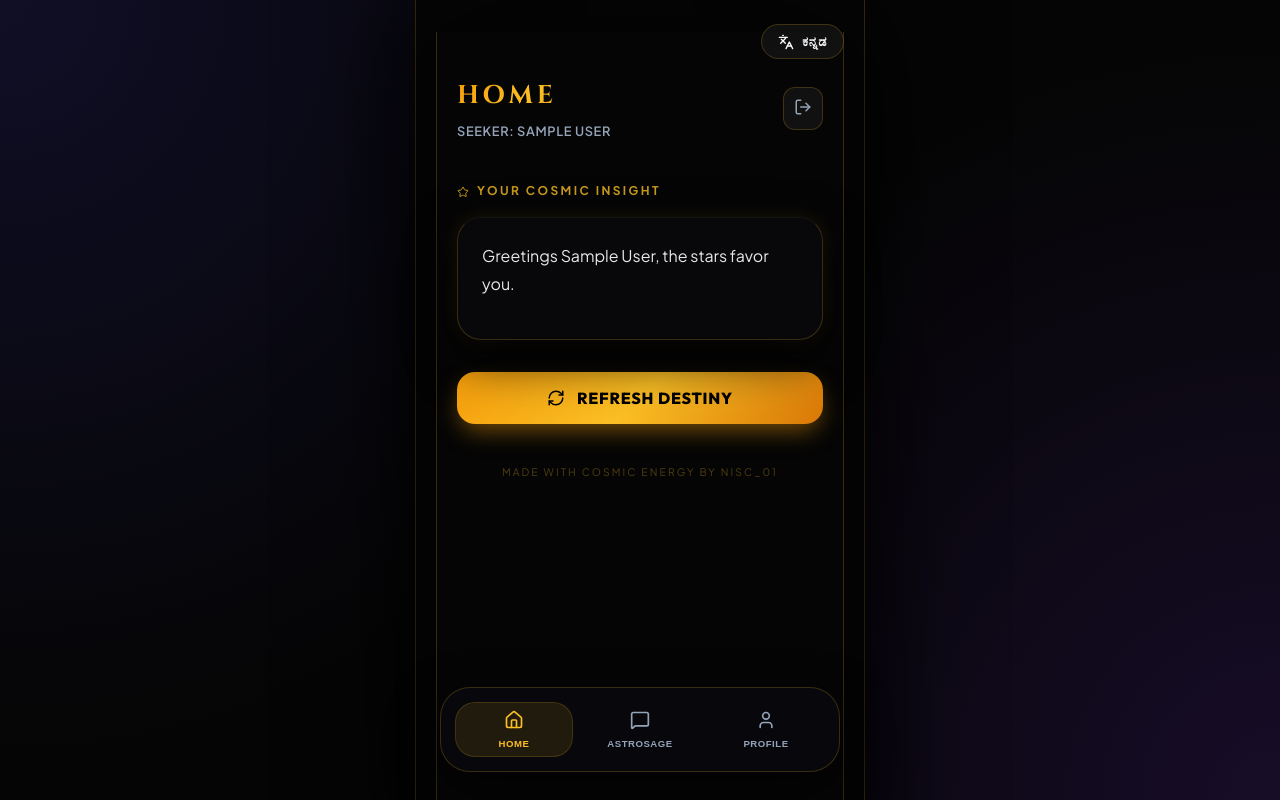
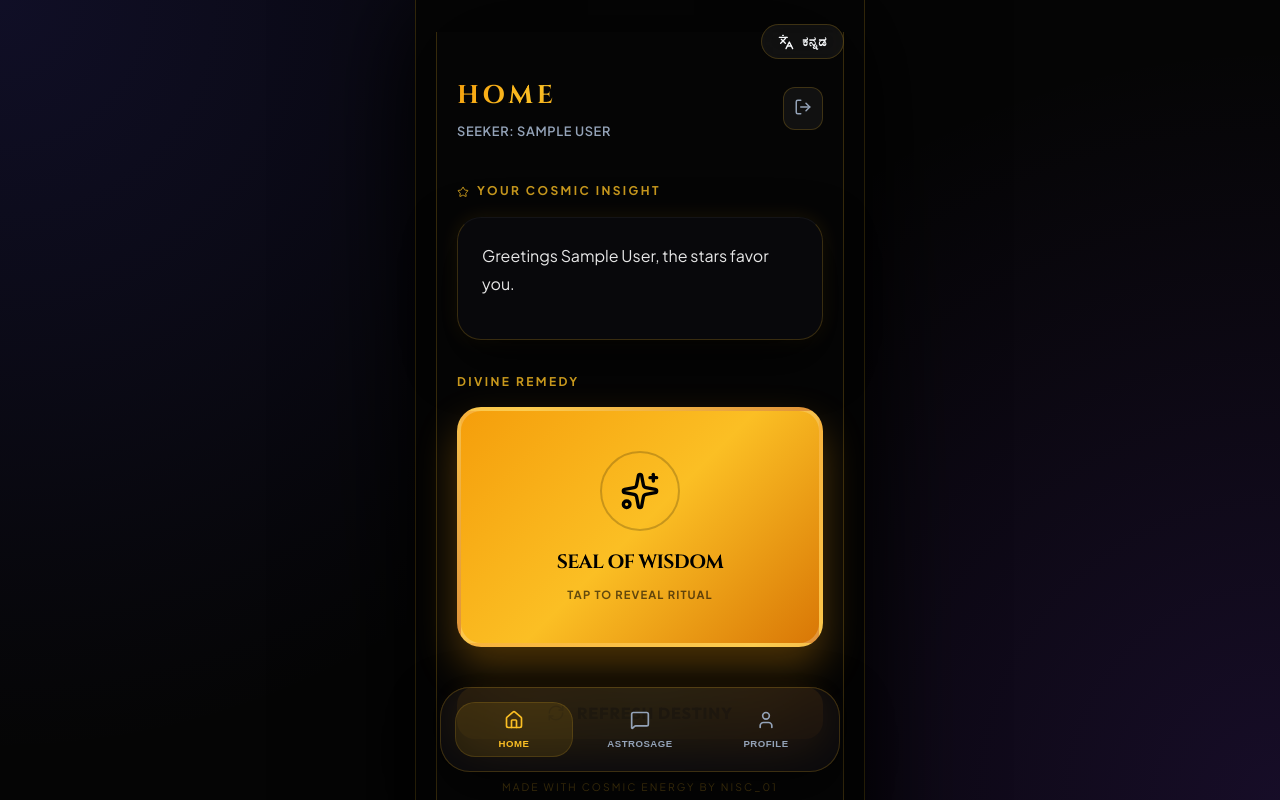
Before and after one commit to nischiths07/astro_raga, a Next.js app: page /dashboard in a window 1280 px wide. Built offline with nearby package versions, Linux system fonts and the light colour scheme; no server answers; sample sign-in values are in the browser's storage.

Commit message:
New Feature: Interactive 3D Digital Remedy Card with flip animation

```diff
--- a/src/app/dashboard/page.tsx
+++ b/src/app/dashboard/page.tsx
@@ -11,6 +11,7 @@ export default function Dashboard() {
   const [profile, setProfile] = useState<any>(null);
   const [prediction, setPrediction] = useState<string>("");
   const [loading, setLoading] = useState(false);
+  const [flipped, setFlipped] = useState(false);
   const router = useRouter();
   const { t, language } = useLanguage();
 
@@ -109,7 +110,9 @@ export default function Dashboard() {
                 color: 'rgba(255, 255, 255, 0.9)',
                 fontFamily: 'var(--font-body)'
               }}>
-                {prediction.split('\n').map((line, i) => (
+                {prediction.split('\n').map((line, i) => {
+                  if (line.includes('AstroSage Divine Remedy')) return null;
+                  return (
                     <p key={i} style={{ marginBottom: line.startsWith('#') || line.includes('**') ? '24px' : '16px' }}>
                       {line.includes('**') ? (
                         <span className="gradient-gold royal-title" style={{ display: 'block', fontSize: '1.1rem', marginTop: i > 0 ? '12px' : '0' }}>
@@ -117,8 +120,87 @@ export default function Dashboard() {
                         </span>
                       ) : line}
                     </p>
-                ))}
+                  );
+                })}
               </div>
+            </div>
+
+            <div className="section-title">Divine Remedy</div>
+            <div style={{ perspective: '1000px', marginBottom: '40px' }}>
+              <motion.div
+                onClick={() => setFlipped(!flipped)}
+                initial={false}
+                animate={{ rotateY: flipped ? 180 : 0 }}
+                transition={{ duration: 0.8, type: 'spring', stiffness: 260, damping: 20 }}
+                style={{
+                  width: '100%',
+                  height: '240px',
+                  position: 'relative',
+                  transformStyle: 'preserve-3d',
+                  cursor: 'pointer'
+                }}
+              >
+                {/* Front of Card */}
+                <div style={{
+                  position: 'absolute',
+                  inset: 0,
+                  backfaceVisibility: 'hidden',
+                  background: 'var(--royal-gold)',
+                  borderRadius: '24px',
+                  display: 'flex',
+                  flexDirection: 'column',
+                  alignItems: 'center',
+                  justifyContent: 'center',
+                  padding: '24px',
+                  boxShadow: '0 20px 40px rgba(245, 158, 11, 0.3)',
+                  border: '4px solid rgba(255, 255, 255, 0.2)'
+                }}>
+                  <div style={{
+                    width: '80px',
+                    height: '80px',
+                    borderRadius: '50%',
+                    border: '2px solid rgba(0,0,0,0.2)',
+                    display: 'flex',
+                    alignItems: 'center',
+                    justifyContent: 'center',
+                    marginBottom: '16px'
+                  }}>
+                    <Sparkles size={40} color="black" />
+                  </div>
+                  <h3 style={{ color: 'black', fontFamily: 'var(--font-royal)', fontSize: '1.2rem', textAlign: 'center' }}>SEAL OF WISDOM</h3>
+                  <p style={{ color: 'rgba(0,0,0,0.6)', fontSize: '0.7rem', fontWeight: 700, letterSpacing: '0.1em', marginTop: '8px' }}>TAP TO REVEAL RITUAL</p>
+                </div>
+
+                {/* Back of Card */}
+                <div style={{
+                  position: 'absolute',
+                  inset: 0,
+                  backfaceVisibility: 'hidden',
+                  transform: 'rotateY(180deg)',
+                  background: 'rgba(30, 41, 59, 0.9)',
+                  borderRadius: '24px',
+                  padding: '24px',
+                  border: '2px solid var(--accent-gold)',
+                  display: 'flex',
+                  flexDirection: 'column',
+                  justifyContent: 'center',
+                  alignItems: 'center',
+                  textAlign: 'center'
+                }}>
+                  <div style={{ position: 'absolute', top: '12px', right: '12px', opacity: 0.3 }}>
+                    <Star size={16} color="var(--accent-gold)" />
+                  </div>
+                  <p style={{
+                    fontSize: '1rem',
+                    lineHeight: '1.6',
+                    color: 'var(--accent-gold)',
+                    fontFamily: 'var(--font-body)',
+                    fontWeight: 600
+                  }}>
+                    {prediction.split('Divine Remedy').pop()?.replace(/[*#]/g, '').trim() || "Chant 'Om' 108 times for spiritual clarity."}
+                  </p>
+                </div>
+              </motion.div>
             </div>
 
             <motion.button
```
Lines whose indentation alone changed are shown as unchanged.
